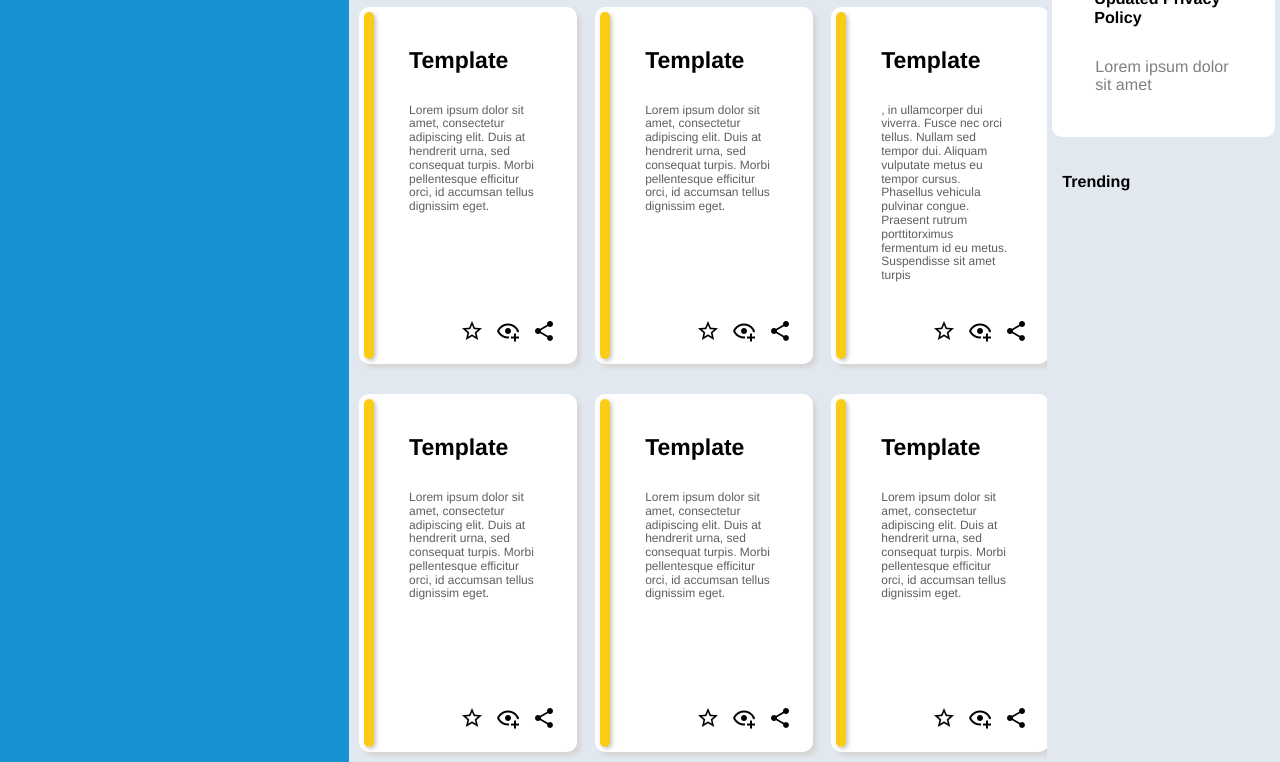
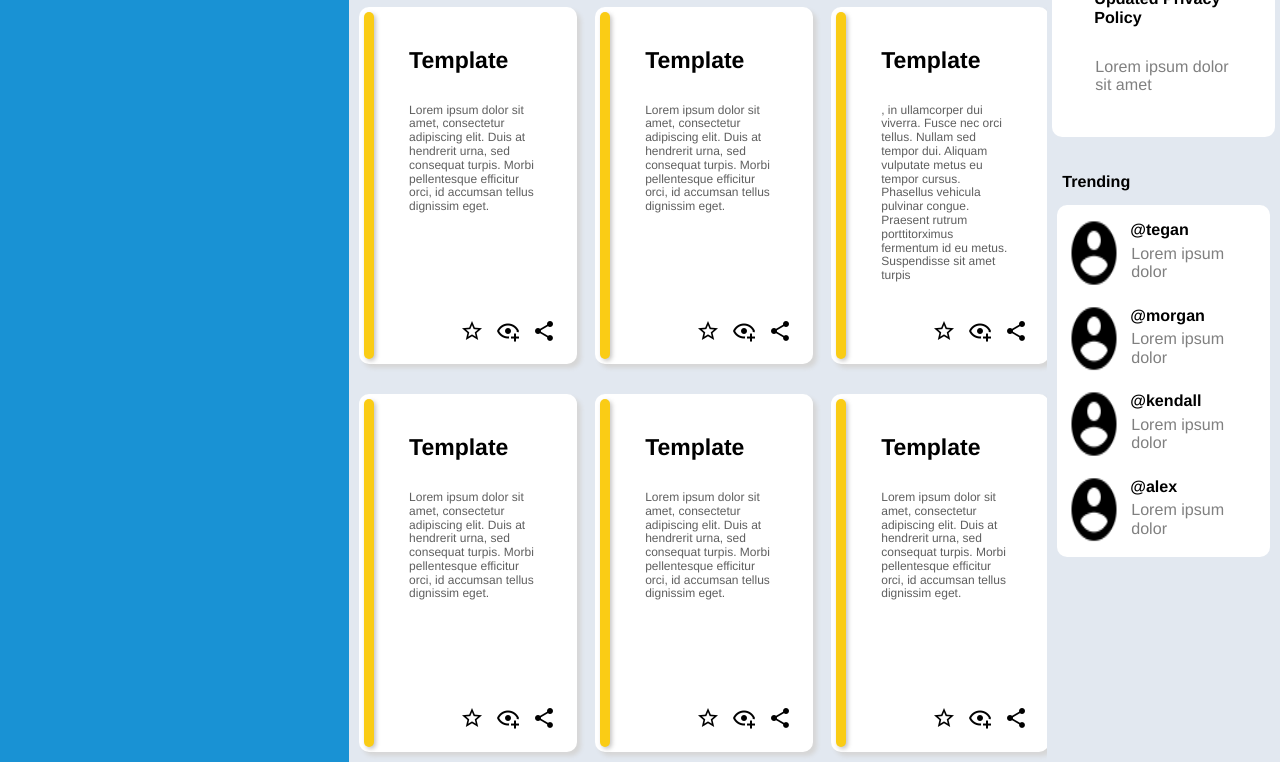
Before and after one commit to chiagger/admin-dashboard, a plain HTML site: page index.html in a window 1280 px wide. Shown: the part 616-1378 px from the top of the page. Drawn offline with Linux system fonts and the light colour scheme.

Commit message:
news trending completed

```diff
--- a/index.html
+++ b/index.html
@@ -306,7 +306,34 @@
             <div class="trending">
                 <div class="title">Trending</div>
                 <div class="bottom">
-
+                    <div class="trend">
+                        <img src="./img/account-circle.png">
+                        <div class="right">
+                            <div class="who">@tegan</div>
+                            <div class="description">Lorem ipsum dolor</div>
+                        </div>
+                    </div>
+                    <div class="trend">
+                        <img src="./img/account-circle.png">
+                        <div class="right">
+                            <div class="who">@morgan</div>
+                            <div class="description">Lorem ipsum dolor</div>
+                        </div>
+                    </div>
+                    <div class="trend">
+                        <img src="./img/account-circle.png">
+                        <div class="right">
+                            <div class="who">@kendall</div>
+                            <div class="description">Lorem ipsum dolor</div>
+                        </div>
+                    </div>
+                    <div class="trend">
+                        <img src="./img/account-circle.png">
+                        <div class="right">
+                            <div class="who">@alex</div>
+                            <div class="description">Lorem ipsum dolor</div>
+                        </div>
+                    </div>
                 </div>
             </div>
         </div>
--- a/style.css
+++ b/style.css
@@ -230,7 +230,7 @@ body {
 }
 
 .project .desc .icons {
-    flex:1;
+    flex: 1;
     display: flex;
     justify-content: right;
     align-items: flex-end;
@@ -244,18 +244,18 @@ body {
 }
 
 .icons button:hover {
-   box-shadow: 2px 2px 4px gray;
+    box-shadow: 2px 2px 4px gray;
 }
 
 .icons button:active {
-   box-shadow: 2px 2px 4px rgb(50, 50, 50);
+    box-shadow: 2px 2px 4px rgb(50, 50, 50);
 }
 
 .news {
     background-color: #E2E8F0;
-    display:flex;
+    display: flex;
     flex-direction: column;
-    gap:25px;
+    gap: 25px;
 }
 
 .announcements {
@@ -269,7 +269,7 @@ body {
 }
 
 .announcements .bottom {
-    display:grid;
+    display: grid;
     grid-template-rows: 1fr 1fr 1fr;
 
 }
@@ -289,8 +289,8 @@ body {
 
 .bottom .ann .header {
     margin-left: 4px;
-    margin-bottom:-30px;
-    padding:0;
+    margin-bottom: -30px;
+    padding: 0;
     font-size: 0.7em;
 }
 
@@ -301,10 +301,43 @@ body {
 .announcements .bottom .description {
     font-size: 0.7em;
     font-weight: 400;
-    color:gray;
+    color: gray;
 }
 
+.trend {
+    display:flex;
+}
 
+.trend img {
+    width: 60px;
+    height: auto;
+}
+
+.trending .bottom {
+    background-color: white;
+    border-radius: 10px;
+    display: grid;
+    grid-template-rows: repeat(4, 1fr);
+}
+
+.bottom .trend .who {
+    margin-left: 4px;
+
+    padding: 0;
+    font-size: 0.7em;
+}
+
+.bottom .trend .description {
+    font-size: 0.7em;
+    font-weight: 400;
+    color: gray;
+}
+
+.trending {
+    display: flex;
+    flex-direction: column;
+    gap:10px;
+}
 
 /*! normalize.css v8.0.1 | MIT License | github.com/necolas/normalize.css */
 
```
Lines whose indentation alone changed are shown as unchanged.
